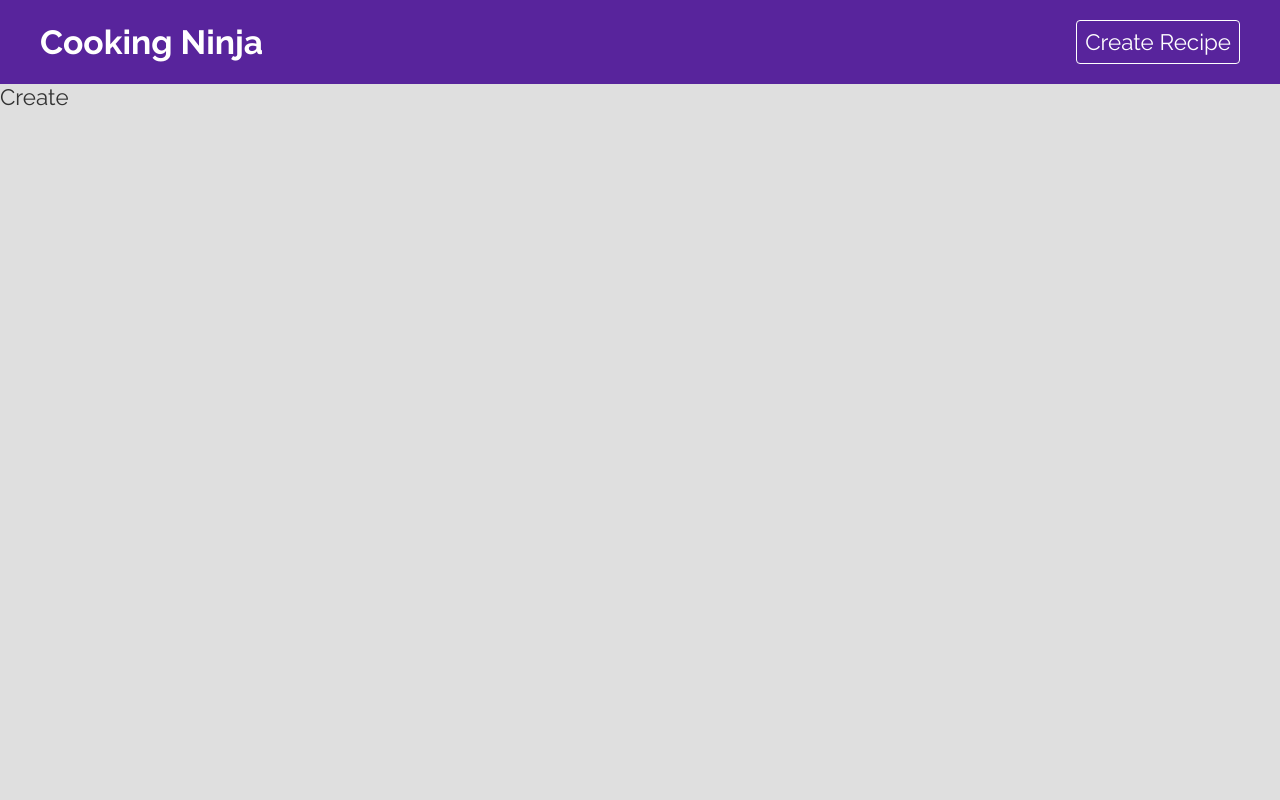
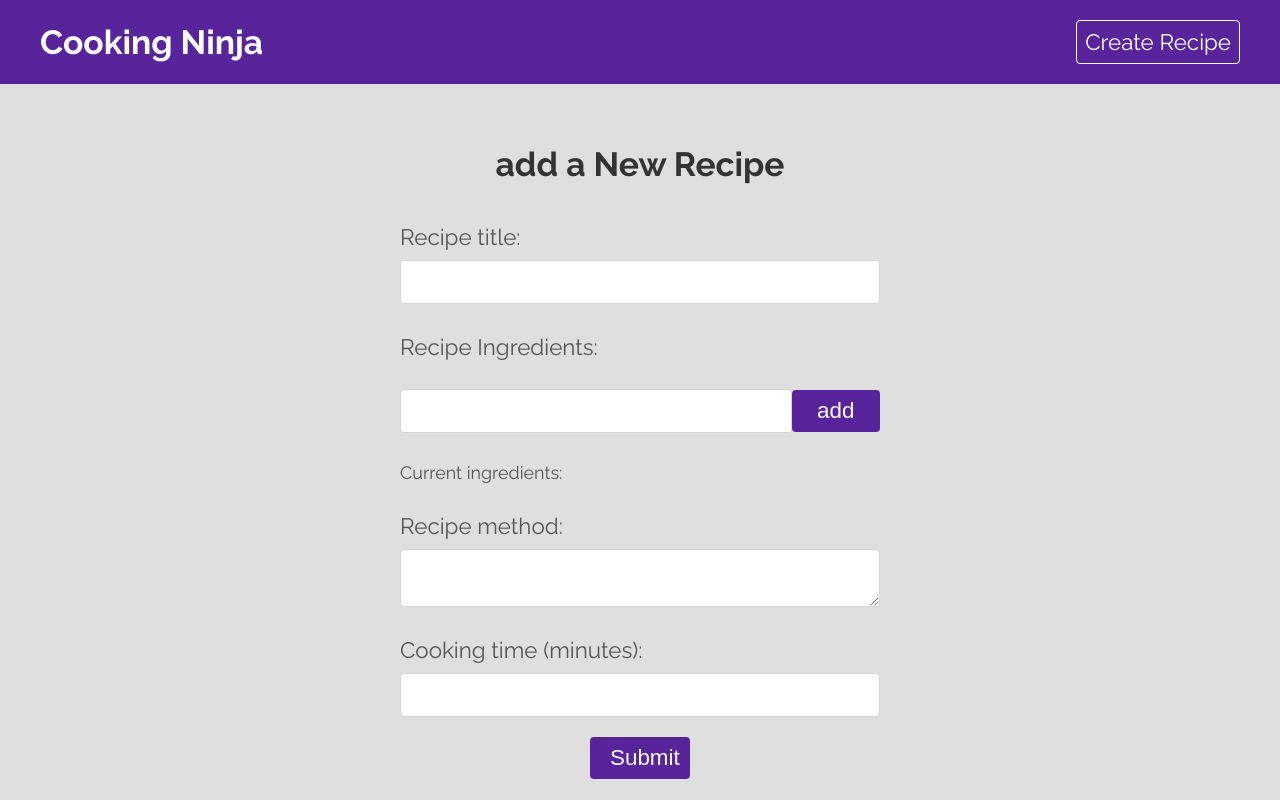
Before and after one commit to themis1986/react_recipe_directory, a React (Create React App) app: page /create in a window 1280 px wide. Built offline with nearby package versions, Linux system fonts and the light colour scheme.

Commit message:
Create new recipe form

```diff
--- a/src/components/Navbar.js
+++ b/src/components/Navbar.js
@@ -11,7 +11,7 @@ export default function Navbar() {
         <Link to="/" className="brand">
           <h1>Cooking Ninja</h1>
         </Link>
-        <Link to="create">Create Recipe</Link>
+        <Link to="/create">Create Recipe</Link>
       </nav>
     </div>
   );
--- a/src/pages/create/Create.css
+++ b/src/pages/create/Create.css
@@ -0,0 +1,33 @@
+.create {
+  color: #555;
+  max-width: 480px;
+  margin: 60px auto;
+}
+.create label span {
+  display: block;
+  margin: 30px 0 10px;
+}
+.create p {
+  margin-top: 10px;
+  font-size: 0.8em;
+}
+.create button {
+  display: block;
+  width: 100px;
+  font-size: 1em;
+  color: #fff;
+  padding: 8px 20px;
+  border: 0;
+  border-radius: 4px;
+  background-color: #58249c;
+  cursor: pointer;
+  text-decoration: none;
+  margin: 20px auto;
+}
+.ingredients {
+  display: flex;
+  align-items: center;
+}
+.ingredients button {
+  margin: 0, 0, 0, 10px;
+}
--- a/src/pages/create/Create.js
+++ b/src/pages/create/Create.js
@@ -1,8 +1,89 @@
+import { useRef, useState } from "react";
 // *styles
 import "./Create.css";
 
 import React from "react";
 
 export default function Create() {
-  return <div>Create</div>;
+  const [title, setTitle] = useState("");
+  const [method, setMethod] = useState("");
+  const [cookingTime, setCookingTime] = useState("");
+  const [newIngredient, setNewIngredient] = useState("");
+  const [ingredients, setIngredients] = useState([]);
+
+  const ingredientInput = useRef();
+
+  const handleSubmit = (e) => {
+    e.preventDefault();
+    console.log(title, method, cookingTime, ingredients);
+  };
+
+  const handleAdd = (e) => {
+    e.preventDefault();
+    const ing = newIngredient.trim();
+
+    if (ing && !ingredients.includes(ing)) {
+      setIngredients((prevIngredients) => [...prevIngredients, ing]);
+    }
+    setNewIngredient("");
+    ingredientInput.current.focus();
+  };
+
+  return (
+    <div className="create">
+      <h2 className="page-title">add a New Recipe</h2>
+
+      <form onSubmit={handleSubmit}>
+        <label>
+          <span>Recipe title:</span>
+          <input
+            type="text"
+            onChange={(e) => setTitle(e.target.value)}
+            value={title}
+            required
+          />
+        </label>
+
+        <label>
+          <span>Recipe Ingredients:</span>
+          <div className="ingredients">
+            <input
+              type="text"
+              onChange={(e) => setNewIngredient(e.target.value)}
+              value={newIngredient}
+              ref={ingredientInput}
+            />
+            <button className="btn" onClick={handleAdd}>
+              add
+            </button>
+          </div>
+        </label>
+        <p>
+          Current ingredients:{" "}
+          {ingredients.map((i) => (
+            <em key={i}>{i},</em>
+          ))}
+        </p>
+
+        <label>
+          <span>Recipe method:</span>
+          <textarea
+            onChange={(e) => setMethod(e.target.value)}
+            value={method}
+            required
+          ></textarea>
+        </label>
+        <label>
+          <span>Cooking time (minutes):</span>
+          <input
+            type="number"
+            onChange={(e) => setCookingTime(e.target.value)}
+            value={cookingTime}
+            required
+          />
+        </label>
+        <button className="btn">Submit</button>
+      </form>
+    </div>
+  );
 }
```
